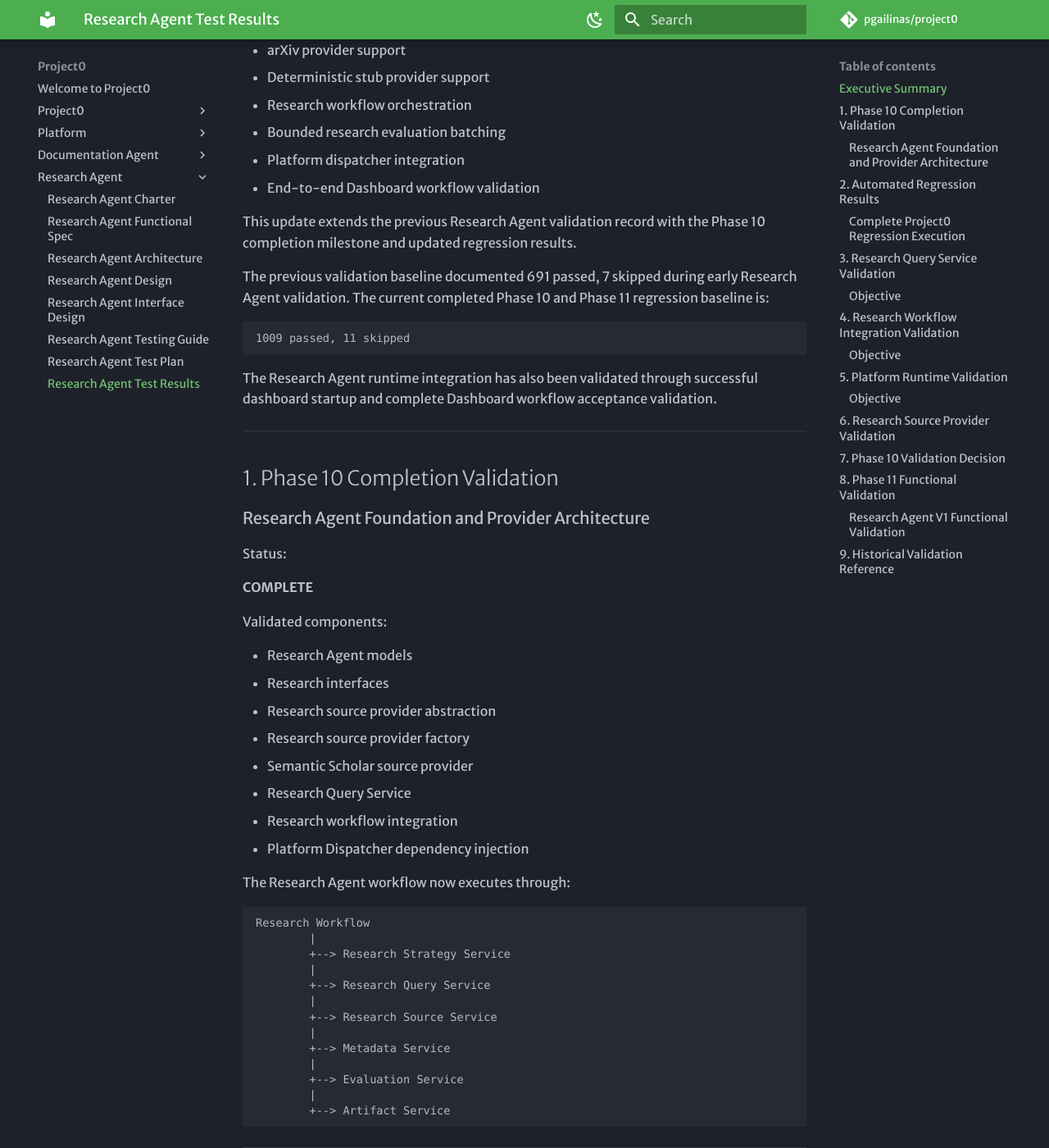
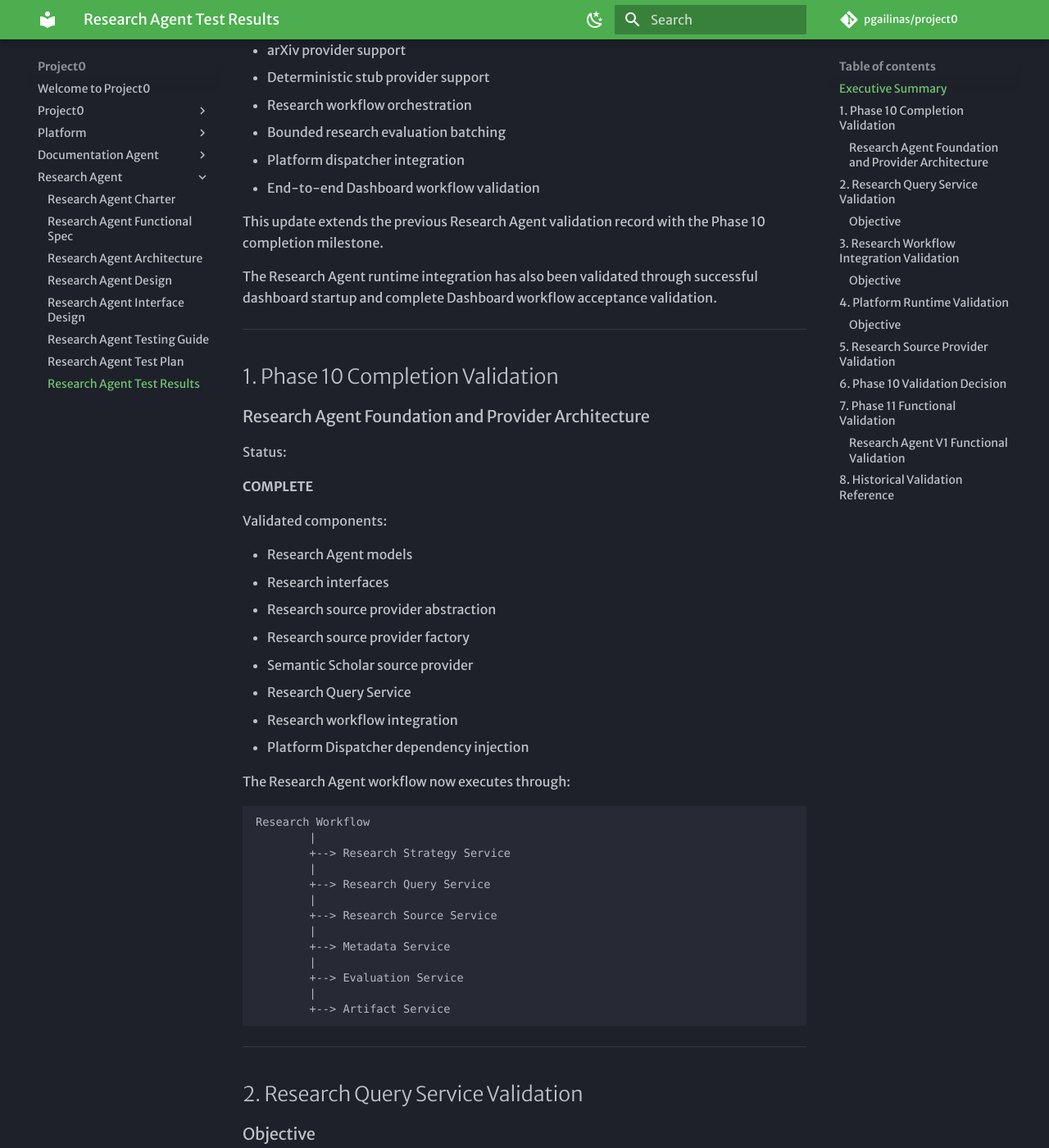
Before and after one commit to pgailinas/project0, an MkDocs documentation site: the page built from docs/agents/research/Research_Agent_Test_Results.md, in a window 1280 px wide and 1400 px high, scrolled down 568 px. Shown: the whole window at 82% size. Built offline with MkDocs 1.6.1 and Material for MkDocs 9.7.7, drawn with Linux system fonts in a browser that asks for light colours; some web fonts are replaced; comment, search, counter and statistics services are not loaded; some of the changed text lies outside the part shown.

Commit message:
Replace hard-coded regression stats with platform test results

````diff
--- a/docs/agents/research/Research_Agent_Test_Results.md
+++ b/docs/agents/research/Research_Agent_Test_Results.md
@@ -26,15 +26,7 @@
 -   End-to-end Dashboard workflow validation
 
 This update extends the previous Research Agent validation record with
-the Phase 10 completion milestone and updated regression results.
-
-The previous validation baseline documented 691 passed, 7 skipped during
-early Research Agent validation. The current completed Phase 10 and
-Phase 11 regression baseline is:
-
-``` text
-1009 passed, 11 skipped
-```
+the Phase 10 completion milestone.
 
 The Research Agent runtime integration has also been validated through
 successful dashboard startup and complete Dashboard workflow acceptance
@@ -81,29 +73,7 @@
 
 ------------------------------------------------------------------------
 
-## 2. Automated Regression Results
-
-### Complete Project0 Regression Execution
-
-Command:
-
-``` text
-python -m pytest
-```
-
-Result:
-
-``` text
-1009 passed, 11 skipped
-```
-
-Status:
-
-PASS
-
-------------------------------------------------------------------------
-
-## 3. Research Query Service Validation
+## 2. Research Query Service Validation
 
 ### Objective
 
@@ -205,7 +175,7 @@
 
 ------------------------------------------------------------------------
 
-## 7. Phase 10 Validation Decision
+## 6. Phase 10 Validation Decision
 
 Current Status:
 
@@ -218,7 +188,7 @@
 -   controlled source provider architecture
 -   deterministic automated validation
 -   successful runtime composition
--   passing complete regression validation
+-   successful Research Agent validation
 
 Remaining activities belong to future Research Agent enhancements:
 
@@ -282,7 +252,7 @@
 
 ------------------------------------------------------------------------
 
-## 9. Historical Validation Reference
+## 8. Historical Validation Reference
 
 Previous validation records remain preserved in this document history.
 
````
Also changed, not shown: other parts of docs/agents/research/Research_Agent_Test_Results.md (+4 -4 lines), docs/agents/research/Research_Agent_Test_Plan.md (+0 -8 lines), docs/platform/Project0_Test_Results.md (+7 -1 lines), 3 other files.
